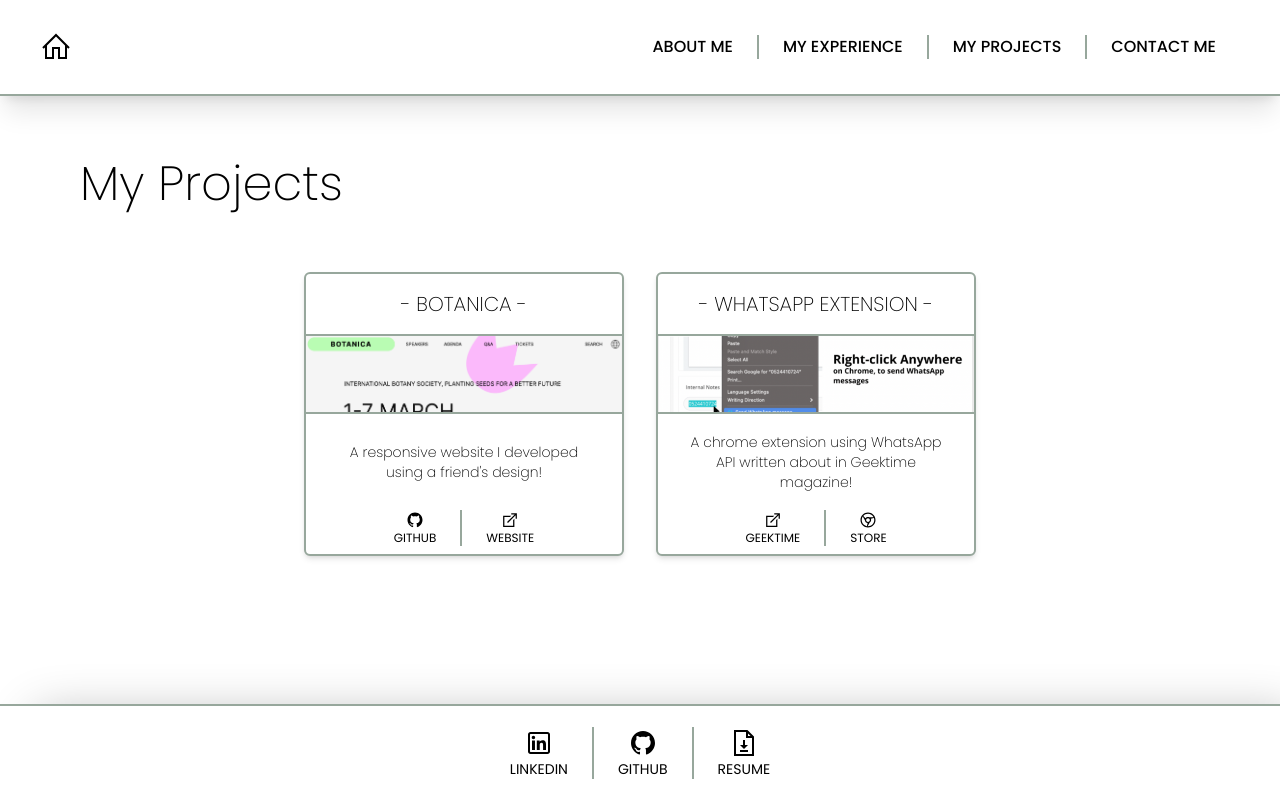
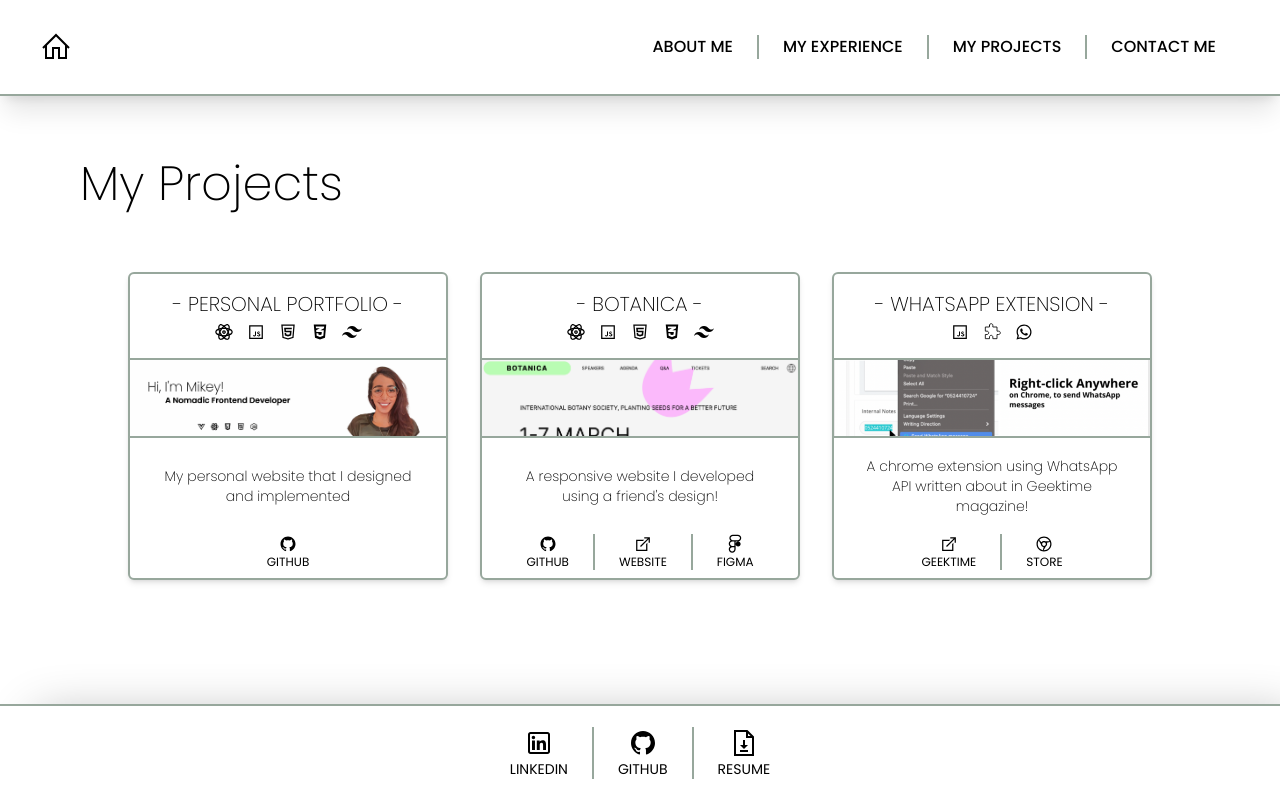
Before and after one commit to Michalgordon/mikeys-portfolio, a React (Vite) app: page /projects in a window 1280 px wide. Built offline with nearby package versions, Linux system fonts and the light colour scheme.

Commit message:
added icons to project cards

```diff
--- a/src/components/ProjectCard.jsx
+++ b/src/components/ProjectCard.jsx
@@ -1,10 +1,25 @@
-import { Icon } from "../components";
+import { Icon, Skill } from "../components";
 import PropTypes from "prop-types";
 
-const ProjectCard = ({ title, info, links, imgSrc }) => {
+const ProjectCard = ({ title, info, links, skills, imgSrc }) => {
   return (
-    <div className="flex flex-col w-80 border-teal border-2 rounded-md p-4 pb-2 justify-center items-center gap-4 bg-white shadow-md ">
-      <h1 className=" text-xl uppercase font-thin ">- {title} -</h1>
+    <div className="relative flex flex-col w-80 border-teal border-2 rounded-md p-4 pb-2 justify-center items-center gap-4 bg-white shadow-md ">
+      <div className="flex flex-col gap-1">
+        <h1 className=" text-xl uppercase font-thin text-center">
+          - {title} -
+        </h1>
+        <ul className="flex gap-1 justify-center">
+          {skills?.map((skill, index) => (
+            <Skill
+              key={index}
+              title={skill.title}
+              iconName={skill.iconName}
+              size="small"
+            ></Skill>
+          ))}
+        </ul>
+      </div>
+
       <div
         style={{ "--image-url": `url(${imgSrc})` }}
         className={`w-[316px] -mx-4 h-20 bg-[image:var(--image-url)] bg-cover border-y-2 border-teal `}
@@ -39,5 +54,6 @@ ProjectCard.propTypes = {
   info: PropTypes.string,
   links: PropTypes.array,
   imgSrc: PropTypes.string,
+  skills: PropTypes.array,
 };
 export default ProjectCard;
--- a/src/components/Skill.jsx
+++ b/src/components/Skill.jsx
@@ -1,33 +1,24 @@
 import PropTypes from "prop-types";
 import Icon from "./Icon";
-const Skill = ({ title, level }) => {
-  const renderIcon = (index) => {
-    const rotateRules = {
-      1: ["rotate-0"],
-      2: ["-rotate-20 mb-1", "rotate-20 mb-1"],
-      3: ["-rotate-35", "rotate-0 mb-1", "rotate-35"],
-    };
-    const rotateAccordingToIndex = rotateRules[level][index];
-    return (
-      <Icon
-        key={index}
-        className={` w-2 ${rotateAccordingToIndex}`}
-        fill="orange"
-        name="bolt"
-      />
-    );
-  };
-
+const Skill = ({ title, iconName, size = "regular" }) => {
   return (
-    <div className="inline-flex items-center gap-1 mx-4">
-      {/* <div className="flex items-center justify-center">
-        {[...Array(level).keys()].map((index) => {
-          return renderIcon(index);
-        })}
-      </div> */}
-      <h1 className="capitalize font-medium text-sm whitespace-nowrap	">
+    <div
+      className={`inline-flex items-center gap-1 ${
+        size === "small" ? "mx-1" : size === "large" ? "" : " mx-4"
+      }`}
+    >
+      <h1
+        className={`capitalize font-medium text-sm whitespace-nowrap ${
+          size === "small" ? "text-xs" : size === "large" ? "" : "text-sm"
+        } ${title ? "" : "hidden"}`}
+      >
         {title}
       </h1>
+      <Icon
+        name={iconName}
+        className={`${iconName ? "" : "hidden"}
+          ${size === "small" ? "w-5" : size === "large" ? "w-8" : "w-6"}`}
+      ></Icon>
     </div>
   );
 };
@@ -35,6 +26,7 @@ const Skill = ({ title, level }) => {
 export default Skill;
 
 Skill.propTypes = {
-  title: PropTypes.string.isRequired,
-  level: PropTypes.number.isRequired,
+  title: PropTypes.string,
+  iconName: PropTypes.string,
+  size: PropTypes.string,
 };
--- a/src/pages/Hero.jsx
+++ b/src/pages/Hero.jsx
@@ -15,6 +15,7 @@ const Hero = () => {
               <Icon className="w-10" name="css3-alt"></Icon>
               <Icon className="w-10" name="html5"></Icon>
               <Icon className="w-10" name="node-js"></Icon>
+              <Icon className="w-10" name="js"></Icon>
             </div>
           </div>
         </div>
--- a/src/pages/MyProjects.jsx
+++ b/src/pages/MyProjects.jsx
@@ -1,5 +1,25 @@
 import { ProjectCard } from "../components";
 const PROJECTS = [
+  {
+    title: "Personal Portfolio",
+    imgSrc: "public/personal-website.png",
+    links: [
+      {
+        title: "Github",
+        iconName: "github",
+        href: "https://github.com/Michalgordon/mikeys-portfolio",
+        download: false,
+      },
+    ],
+    skills: [
+      { iconName: "react" },
+      { iconName: "js-square" },
+      { iconName: "html5" },
+      { iconName: "css3-alt" },
+      { iconName: "tailwindcss" },
+    ],
+    info: "My personal website that I designed and implemented",
+  },
   {
     title: "botanica",
     imgSrc: "public/botanica.png",
@@ -7,15 +27,28 @@ const PROJECTS = [
       {
         title: "GitHub",
         iconName: "github",
-        href: "https://github.com/Michalgordon",
+        href: "https://github.com/Michalgordon/Botanica",
         download: false,
       },
       {
         title: "Website",
         iconName: "external-link-alt-solid",
-        href: "",
+        href: "https://amazing-hotteok-99b058.netlify.app/",
         download: false,
       },
+      {
+        title: "Figma",
+        iconName: "figma",
+        href: "https://www.figma.com/file/aKhZMcWnrJaaVVJ7iCdm2D/Botanica---Confrence?type=design&mode=design&t=1cxyzr8mr8Z1fHlp-0",
+        download: false,
+      },
+    ],
+    skills: [
+      { iconName: "react" },
+      { iconName: "js-square" },
+      { iconName: "html5" },
+      { iconName: "css3-alt" },
+      { iconName: "tailwindcss" },
     ],
     info: "A responsive website I developed using a friend's design!",
   },
@@ -35,6 +68,11 @@ const PROJECTS = [
         href: "https://chromewebstore.google.com/detail/olivia-for-recruiters/ldcjdglgbpfldnfebjkejpppfiedkkec?hl=en-GB",
         download: false,
       },
+    ],
+    skills: [
+      { iconName: "js-square" },
+      { iconName: "extension-svgrepo-com" },
+      { iconName: "whatsapp" },
     ],
     info: "A chrome extension using WhatsApp API written about in Geektime magazine!",
   },
```
